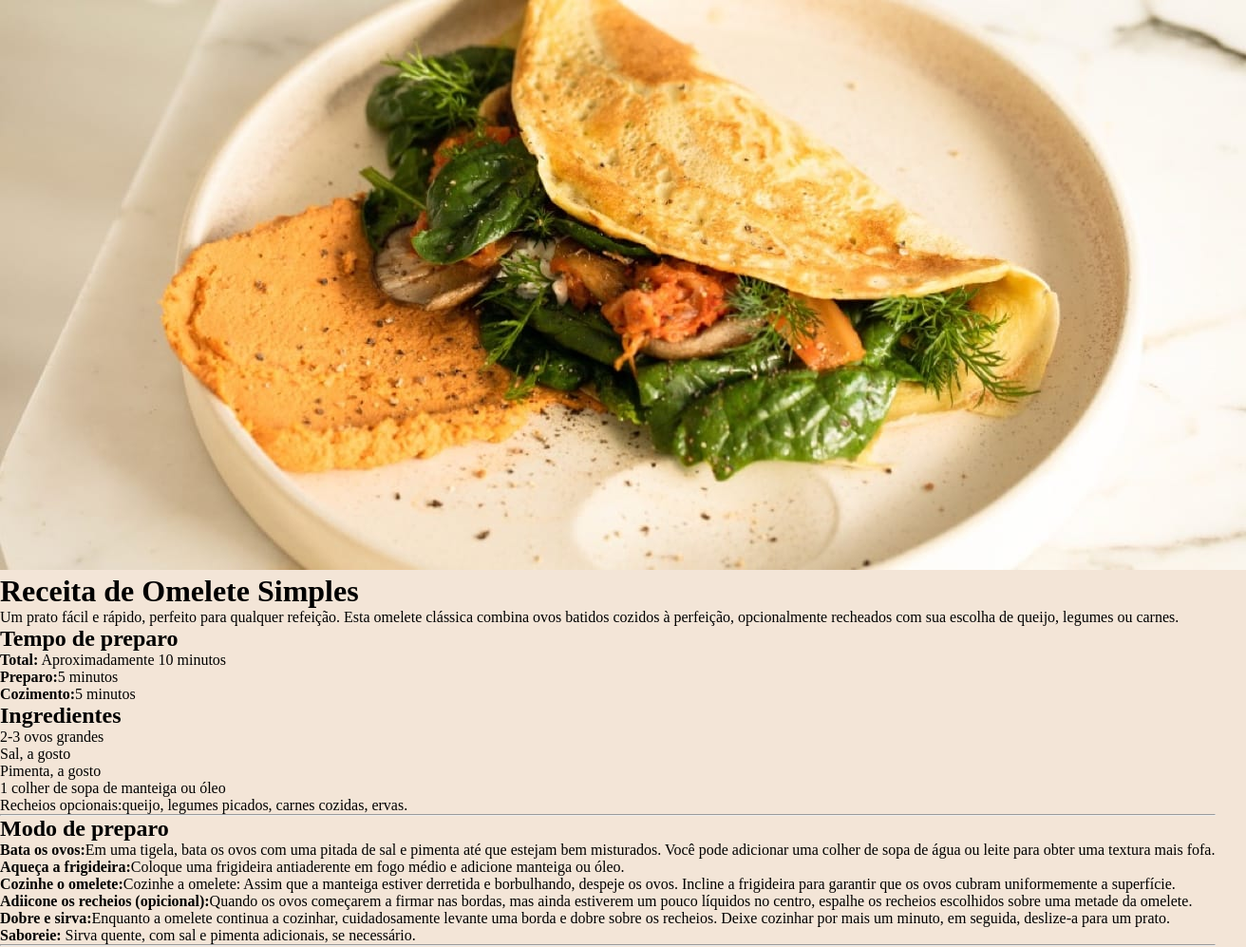
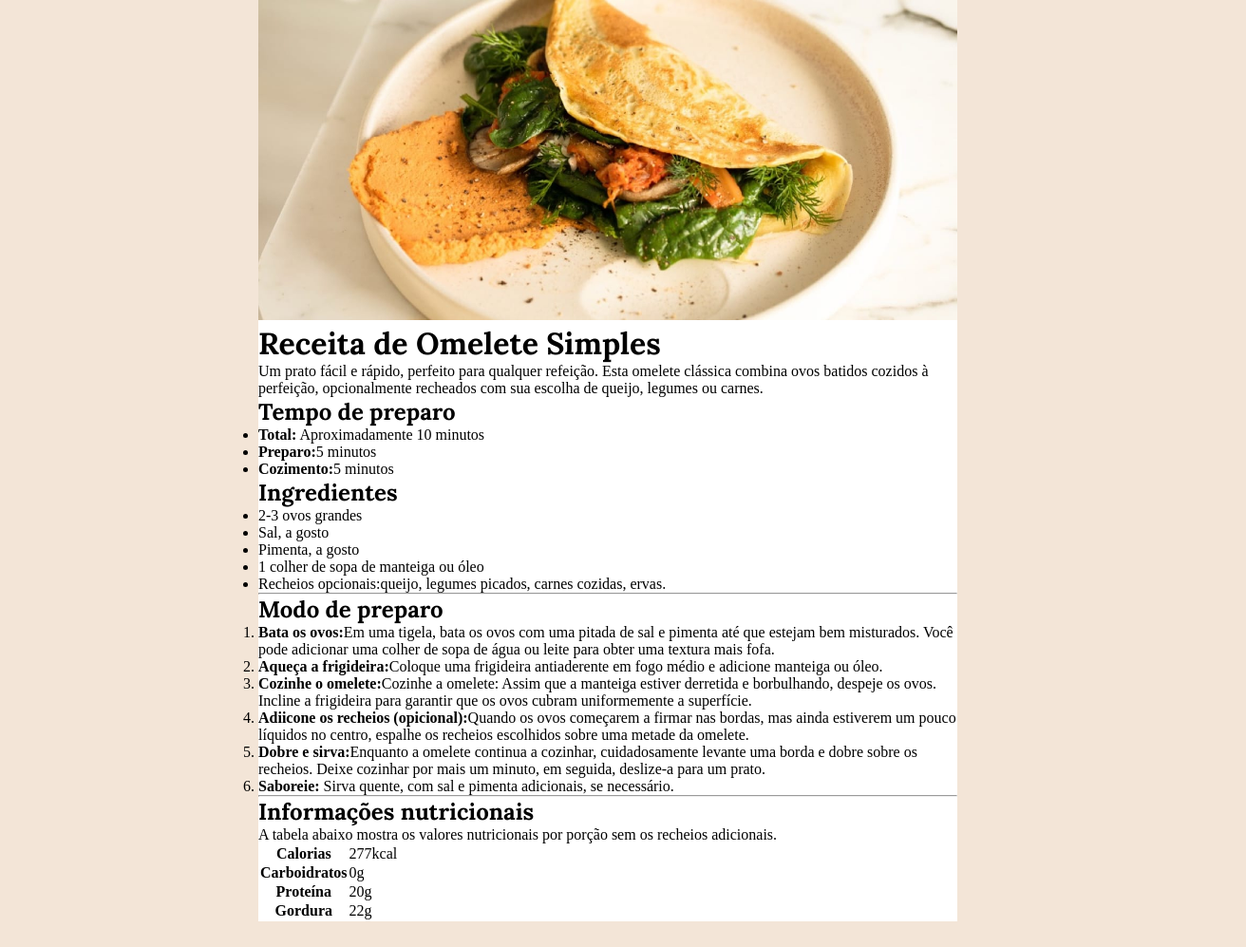
Before and after one commit to Bitenzk/Receita, a plain HTML site: page index.html in a window 1280 px wide. Shown: the top 997 px of the page at 95% size, 1312 px wide, since content can reach past the window. After the commit the page ends 970 px from the top, so only its background shows below. Drawn offline with Linux system fonts and the light colour scheme.

Commit message:
segundo commit do CSS

```diff
--- a/style.css
+++ b/style.css
@@ -7,3 +7,18 @@
 body {
   background-color: #f3e5d7;
 }
+
+body > div {
+  background-color: #fff;
+  max-width: 736px;
+  margin-inline: auto;
+}
+
+div img {
+  width: 100%;
+}
+
+h1,
+h2 {
+  font-family: "Lora", serif;
+}
```
